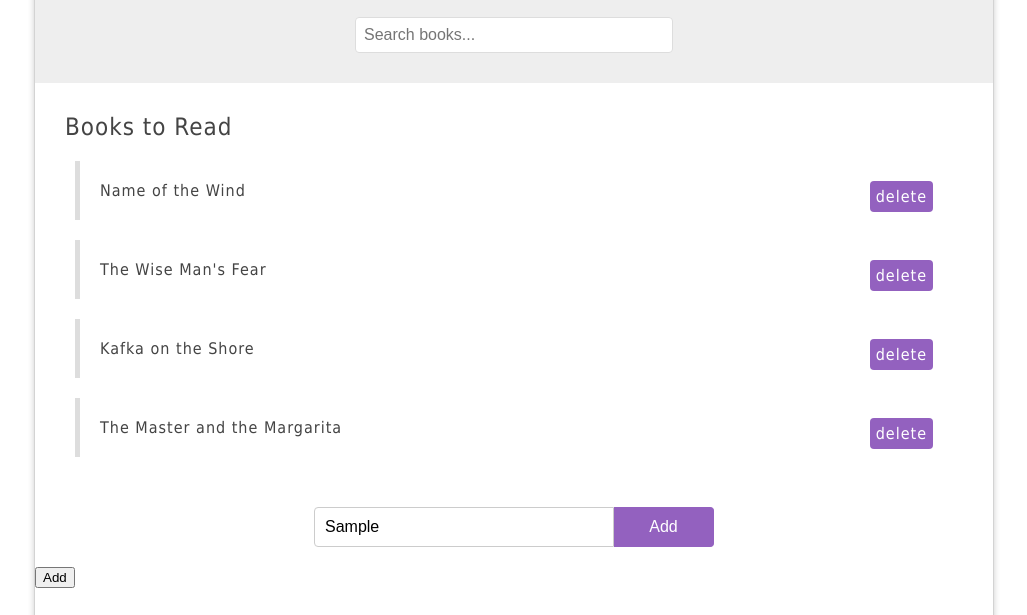
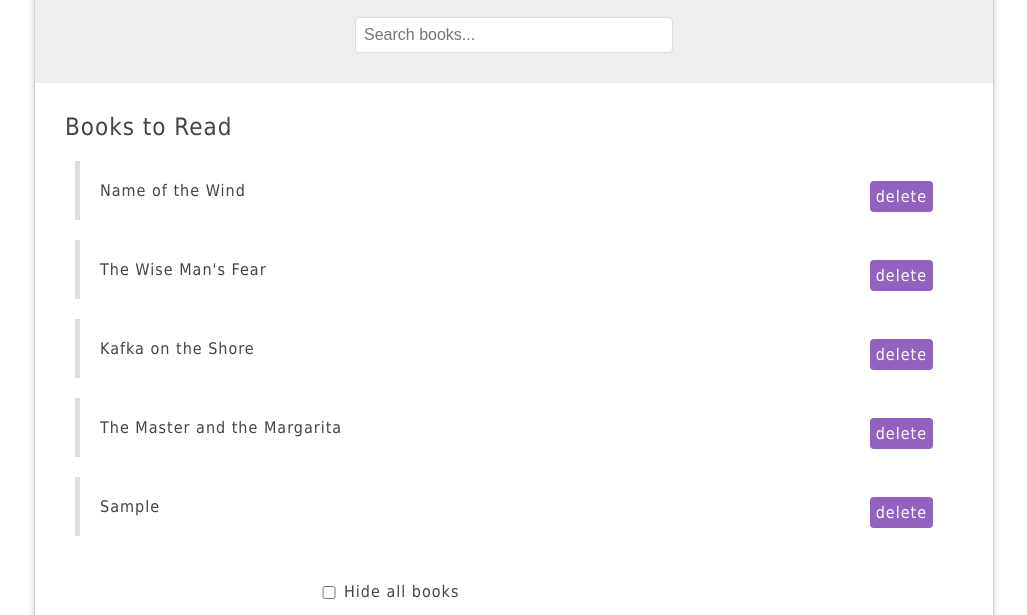
Before and after one commit to KIvanovs/JavaScript-DOM, a plain HTML site: page index.html in a window 1280 px wide. Both pictures are taken after typing "Sample" into the empty fields and a click on the button "Add". Shown: the part 111-726 px from the top of the page, without its empty margins (126-1153 px from the left). Drawn offline with Linux system fonts and the light colour scheme.

Commit message:
18 lesson

```diff
--- a/app.js
+++ b/app.js
@@ -1,3 +1,5 @@
+document.addEventListener('DOMContentLoaded', function(){
+
   const list = document.querySelector('#book-list ul');
   const forms = document.forms;
 
@@ -25,7 +27,7 @@ addForm.addEventListener('submit', function(e){
     deleteBtn.textContent = 'delete';
 
     // add classes
-  bookName.textContent.add('value');
+    bookName.classList.add('name');
     deleteBtn.classList.add('delete');
 
     // append to DOM
@@ -74,3 +76,5 @@ tabs.addEventListener('click', (e) => {
       });
     }
   });
+
+})
--- a/index.html
+++ b/index.html
@@ -3,6 +3,7 @@
   <head>
     <meta charset="utf-8">
     <link href="styles.css" rel="stylesheet" />
+    <script src="app.js"></script>
     <title>JavaScript DOM Tutorials</title>
   </head>
   <body>
@@ -38,9 +39,9 @@
 	    	</ul>
 	    </div>
 	    <form id="add-book">
+        <input type="checkbox" id="hide" />
+        <label for="hide">Hide all books</label>
 	    	<input type="text" placeholder="Add a book..." />
-	    	<button>Add</button>
-	    </form>
 	    	<button>Add</button>
 	    </form>
       <div id="tabbed-content">
@@ -58,6 +59,5 @@
         </div>
       </div>
     </div>
-<script src="app.js"></script>
   </body>
 </html>
```
Lines whose indentation alone changed are shown as unchanged.
